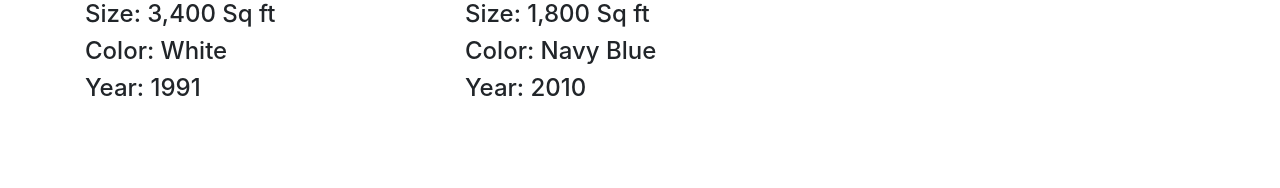
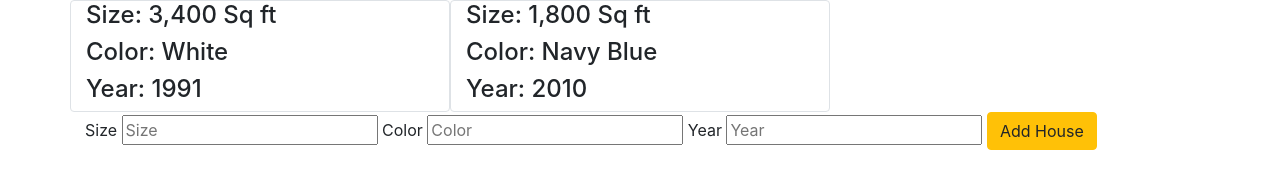
Before and after one commit to JordanBriscoe/Gregslist, a plain HTML site: page index.html in a window 1280 px wide. Drawn offline with nearby package versions, Linux system fonts and the light colour scheme.

Commit message:
Homes Finished Encapsulation

```diff
--- a/app/components/HouseController.js
+++ b/app/components/HouseController.js
@@ -18,4 +18,19 @@ export default class HouseController{
         console.log('Controller says HI')
         drawHouses()
     }
+
+    addHouse(e){
+        e.preventDefault()
+        let form = e.target
+
+        let newHouse = {
+            size: form.size.value,
+            color: form.color.value,
+            year: form.year.value
+        }
+
+        _houseService.addHouse(newHouse)
+        form.reset()
+        drawHouses()
+    }
 }
--- a/app/components/HouseService.js
+++ b/app/components/HouseService.js
@@ -15,4 +15,8 @@ export default class HouseService{
     get Houses(){
         return _houses.map(house => new House(house))
     }
+
+    addHouse(newHouse){
+        _houses.push(new House(newHouse))
+    }
 }
--- a/app/models/house.js
+++ b/app/models/house.js
@@ -3,14 +3,14 @@
 
 export default class House{
     constructor(data){
-        this.size = data.size
-        this.color = data.color
-        this.year = data.year
+        this.size = data.size || ''
+        this.color = data.color || ''
+        this.year = data.year || ''
     }
 
     get Template(){
         return `
-        <div class="col-4">
+        <div class="col-4 border rounded">
                 <h4>Size: ${this.size}</h4>
                 <h4>Color: ${this.color}</h4>
                 <h4>Year: ${this.year}</h4>
--- a/index.html
+++ b/index.html
@@ -12,9 +12,23 @@
 
 <body>
     <div class="container">
+        <div class="row">
+        </div>
+    </div>
+    <div class="container">
         <div id="houses" class="row">
 
         </div>
+        <form onsubmit="app.controller.houseController.addHouse(event)">
+            <label for="size">Size</label>
+            <input type="text" name="size" placeholder="Size" required>
+            <label for="color">Color</label>
+            <input type="text" name="color" placeholder="Color" required>
+            <label for="year">Year</label>
+            <input type="text" name="year" placeholder="Year" required>
+            <button type="submit" class="btn btn-warning">Add House</button>
+
+        </form>
     </div>
 
 
```
